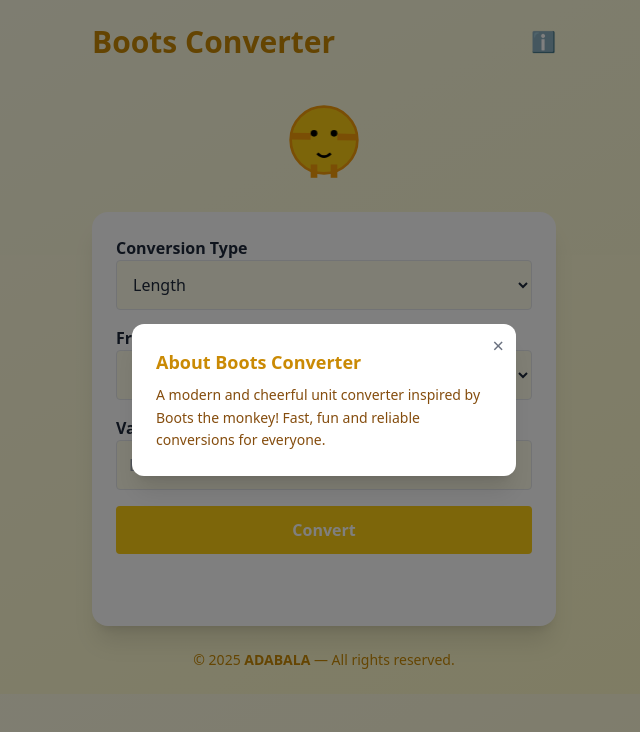
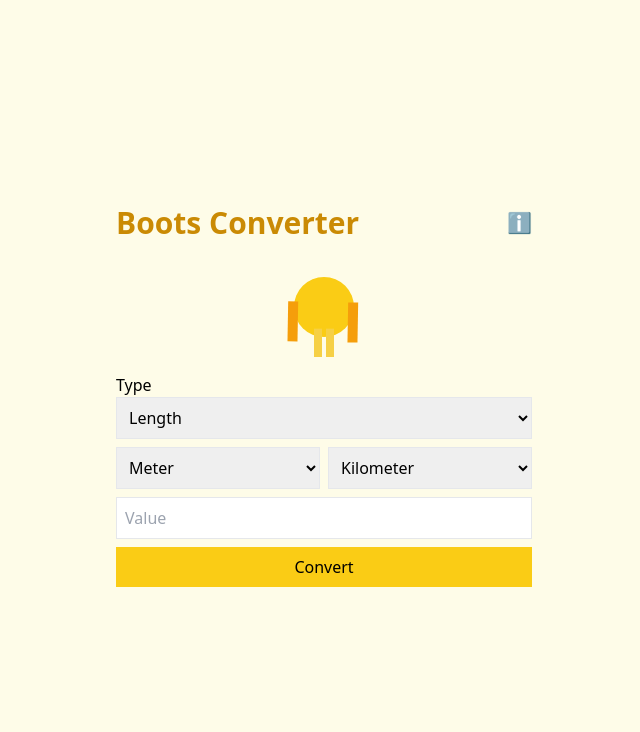
Before and after one commit to adabalap/unit-converter-pwa, a plain HTML site: page index.html in a window 1280 px wide. Both pictures are taken after a click on the button "ℹ️". Shown: the whole page, without its empty margins (316-956 px from the left). Drawn offline with nearby package versions, Linux system fonts and the light colour scheme.

Commit message:
Add files via upload

```diff
--- a/app.js
+++ b/app.js
@@ -1,113 +1,9 @@
-
-
-const bootsQuotes = [
-  "¡Vámonos! Let's convert!",
-  "We did it, we did it!",
-  "Yummy, yummy in my tummy!",
-  "Swiper, no swiping!",
-  "I need my boots!",
-  "A star! A star!"
-];
-
-function displayRandomQuote() {
-  const idx = Math.floor(Math.random() * bootsQuotes.length);
-  const qb = document.getElementById('quoteBox');
-  const qt = document.getElementById('quoteText');
-  qt.textContent = bootsQuotes[idx];
-  qb.classList.remove('hidden');
-  setTimeout(() => qb.classList.add('hidden'), 3000);
-}
-const units = {
-  length: {
-    meter: { name: 'Meter', factor: 1 },
-    kilometer: { name: 'Kilometer', factor: 0.001 },
-    mile: { name: 'Mile', factor: 0.000621371 },
-    inch: { name: 'Inch', factor: 39.3701 }
-  },
-  temperature: {
-    celsius: { name: 'Celsius' },
-    fahrenheit: { name: 'Fahrenheit' },
-    kelvin: { name: 'Kelvin' }
-  },
-  time: {
-    second: { name: 'Second', factor: 1 },
-    minute: { name: 'Minute', factor: 1 / 60 },
-    hour: { name: 'Hour', factor: 1 / 3600 }
-  },
-  mass: {
-    kilogram: { name: 'Kilogram', factor: 1 },
-    gram: { name: 'Gram', factor: 1000 },
-    pound: { name: 'Pound', factor: 2.20462 },
-    ounce: { name: 'Ounce', factor: 35.274 }
-  },
-  volume: {
-    cubicmeter: { name: 'Cubic Meter', factor: 1 },
-    liter: { name: 'Liter', factor: 1000 },
-    milliliter: { name: 'Milliliter', factor: 1000000 },
-    gallon: { name: 'Gallon', factor: 264.172 }
-  }
-};
-
-function populateUnits() {
-  const type = document.getElementById('conversionType').value;
-  const from = document.getElementById('fromUnit');
-  const to = document.getElementById('toUnit');
-  const options = units[type];
-
-  from.innerHTML = '';
-  to.innerHTML = '';
-  for (let key in options) {
-    const fromOption = document.createElement('option');
-    const toOption = document.createElement('option');
-    fromOption.value = toOption.value = key;
-    fromOption.textContent = toOption.textContent = options[key].name;
-    from.appendChild(fromOption);
-    to.appendChild(toOption);
-  }
-  to.selectedIndex = 1;
-}
-
-function convert() {
-  const type = document.getElementById('conversionType').value;
-  const from = document.getElementById('fromUnit').value;
-  const to = document.getElementById('toUnit').value;
-  const value = parseFloat(document.getElementById('inputValue').value);
-  const resultArea = document.getElementById('resultArea');
-
-  if (isNaN(value)) {
-    resultArea.textContent = 'Please enter a valid number.';
-    return;
-  }
-
-  let result;
-  if (type === 'temperature') {
-    if (from === 'celsius') result = to === 'fahrenheit' ? value * 9/5 + 32 : to === 'kelvin' ? value + 273.15 : value;
-    else if (from === 'fahrenheit') result = to === 'celsius' ? (value - 32) * 5/9 : to === 'kelvin' ? (value - 32) * 5/9 + 273.15 : value;
-    else if (from === 'kelvin') result = to === 'celsius' ? value - 273.15 : to === 'fahrenheit' ? (value - 273.15) * 9/5 + 32 : value;
-  } else {
-    result = value / units[type][from].factor * units[type][to].factor;
-  }
-
-  resultArea.textContent = `${value} ${units[type][from].name} = ${result.toFixed(4)} ${units[type][to].name}`;
-  animateBoots();
-  displayRandomQuote();
-}
-
-function animateBoots() {
-  const bootsRun = document.getElementById('bootsRun');
-  const bootsCheer = document.getElementById('bootsCheer');
-  bootsCheer.classList.remove('opacity-0');
-  setTimeout(() => {
-    bootsCheer.classList.add('opacity-0');
-  }, 1500);
-}
-
-function toggleAbout() {
-  const modal = document.getElementById('aboutModal');
-  modal.classList.toggle('hidden');
-  modal.classList.toggle('flex');
-}
-
-document.getElementById('conversionType').addEventListener('change', populateUnits);
-document.getElementById('convertButton').addEventListener('click', convert);
-window.addEventListener('DOMContentLoaded', populateUnits);
+const quotes = ["Swiper, no swiping!","¡Vámonos!","Yummy, yummy in my tummy!","We did it, we did it!"];
+const units={length:{meter:{name:'Meter',factor:1},kilometer:{name:'Kilometer',factor:0.001},mile:{name:'Mile',factor:0.000621371},inch:{name:'Inch',factor:39.3701}},temperature:{celsius:{name:'Celsius'},fahrenheit:{name:'Fahrenheit'},kelvin:{name:'Kelvin'}},area:{sqm:{name:'Sq Meter',factor:1},sqft:{name:'Sq Foot',factor:10.7639}},volume:{liter:{name:'Liter',factor:1},gallon:{name:'Gallon',factor:3.78541}},mass:{kg:{name:'Kilogram',factor:1},g:{name:'Gram',factor:1000}},speed:{mps:{name:'m/s',factor:1},kph:{name:'kph',factor:3.6}},time:{sec:{name:'Second',factor:1},min:{name:'Minute',factor:1/60}},data:{byte:{name:'Byte',factor:1},kb:{name:'KB',factor:0.001}},currency:{usd:{name:'USD',factor:1},eur:{name:'EUR',factor:0.85}},energy:{joule:{name:'Joule',factor:1},cal:{name:'Calorie',factor:0.239}}};
+function populate(){let t=document.getElementById('conversionType').value,f=document.getElementById('fromUnit'),o=document.getElementById('toUnit'),u=units[t];f.innerHTML=o.innerHTML='';for(let k in u){f.innerHTML+=`<option value="${k}">${u[k].name}</option>`;o.innerHTML+=`<option value="${k}">${u[k].name}</option>`;}o.selectedIndex=1;}
+function convert(){let t=document.getElementById('conversionType').value,fv=parseFloat(document.getElementById('inputValue').value),f=document.getElementById('fromUnit').value,o=document.getElementById('toUnit').value,r=document.getElementById('resultArea'),q=document.getElementById('quoteBox');if(isNaN(fv)){r.textContent='Enter number';return;}let res;if(t==='temperature'){res=convertTemp(fv,f,o);}else{res=fv/units[t][f].factor*units[t][o].factor;}r.textContent=`${fv} ${units[t][f].name} = ${res.toFixed(2)} ${units[t][o].name}`;let quote=quotes[Math.floor(Math.random()*quotes.length)];q.textContent=quote;q.classList.remove('hidden');}
+function convertTemp(v,f,o){let c=f==='celsius'?v:f==='fahrenheit'?(v-32)*5/9:v-273.15;return o==='celsius'?c:o==='fahrenheit'?c*9/5+32:c+273.15;}
+function toggleAbout(){alert('Boots Converter - Fun unit conversions with Boots!');}
+document.getElementById('conversionType').addEventListener('change',populate);
+document.getElementById('convertButton').addEventListener('click',convert);
+window.onload=populate;
--- a/index.html
+++ b/index.html
@@ -1,118 +1,62 @@
-
 <!DOCTYPE html>
 <html lang="en">
 <head>
-  <meta charset="UTF-8" />
+  <meta charset="UTF-8"/>
   <meta name="viewport" content="width=device-width, initial-scale=1.0"/>
   <title>Boots Converter</title>
-  <link rel="manifest" href="manifest.json" />
-  <meta name="theme-color" content="#facc15"/>
+  <link rel="manifest" href="manifest.json"/>
   <script src="https://cdn.tailwindcss.com"></script>
   <style>
-    @keyframes run {
-      0% { transform: translateX(-100px); opacity: 0; }
-      100% { transform: translateX(0); opacity: 1; }
-    }
-    @keyframes jump {
-      0%, 100% { transform: translateY(0); }
-      50% { transform: translateY(-15px); }
-    }
-    .animate-run { animation: run 0.6s ease-out forwards; }
-    .animate-jump { animation: jump 1s infinite; }
+    .arm { transform-origin: 50% 0%; animation: wave 1s infinite ease-in-out; }
+    .leg { transform-origin: 50% 100%; animation: jump 0.6s infinite ease-in-out; }
+    @keyframes wave { 0%,100%{transform: rotate(0deg);} 50%{transform: rotate(20deg);} }
+    @keyframes jump { 0%,100%{transform: translateY(0);} 50%{transform: translateY(-10px);} }
   </style>
 </head>
-<body class="bg-gradient-to-br from-yellow-50 to-yellow-100 font-sans text-slate-800">
-  <main class="max-w-lg mx-auto p-6">
-    <header class="flex justify-between items-center mb-6">
-      <h1 class="text-3xl font-extrabold text-yellow-600">Boots Converter</h1>
-      <button onclick="toggleAbout()" title="About" class="text-xl text-yellow-700">ℹ️</button>
-    </header>
-
-    <div class="relative flex justify-center items-center mb-4 h-28">
-<svg id="bootsSVG" xmlns="http://www.w3.org/2000/svg" viewBox="0 0 120 120" class="w-20 h-20">
-  <style>
-    .arm { transform-origin: 50% 50%; animation: wave 1s ease-in-out infinite; }
-    .leg { transform-origin: 50% 50%; animation: jump 0.6s ease-in-out infinite; }
-    @keyframes wave {
-      0%,100% { transform: rotate(0deg); }
-      50% { transform: rotate(20deg); }
-    }
-    @keyframes jump {
-      0%,100% { transform: translateY(0); }
-      50% { transform: translateY(-10px); }
-    }
-  </style>
+<body class="bg-yellow-50 font-sans min-h-screen flex items-center justify-center">
+  <div class="w-full max-w-md p-4">
+    <div class="flex justify-between items-center">
+      <h1 class="text-3xl font-bold text-yellow-600">Boots Converter</h1>
+      <button onclick="toggleAbout()" class="text-xl">ℹ️</button>
+    </div>
+    <div class="my-4 flex justify-center">
+      <svg id="bootsSVG" width="100" height="100" viewBox="0 0 100 100">
         <!-- Body -->
-  <circle cx="60" cy="60" r="50" fill="#facc15" stroke="#f59e0b" stroke-width="4"/>
+        <circle cx="50" cy="50" r="30" fill="#facc15"/>
         <!-- Left arm -->
-  <rect x="10" y="50" width="30" height="10" fill="#f59e0b" class="arm"/>
+        <rect x="15" y="45" width="10" height="40" fill="#f59e0b" class="arm"/>
         <!-- Right arm -->
-  <rect x="80" y="50" width="30" height="10" fill="#f59e0b" class="arm"/>
+        <rect x="75" y="45" width="10" height="40" fill="#f59e0b" class="arm"/>
         <!-- Left leg -->
-  <rect x="40" y="100" width="10" height="20" fill="#f59e0b" class="leg"/>
+        <rect x="40" y="75" width="8" height="35" fill="#f6d045" class="leg"/>
         <!-- Right leg -->
-  <rect x="70" y="100" width="10" height="20" fill="#f59e0b" class="leg"/>
-  <!-- Face -->
-  <circle cx="45" cy="50" r="5" fill="#000"/>
-  <circle cx="75" cy="50" r="5" fill="#000"/>
-  <path d="M50 80 Q60 90 70 80" stroke="#000" stroke-width="4" fill="none"/>
+        <rect x="52" y="75" width="8" height="35" fill="#f6d045" class="leg"/>
       </svg>
     </div>
-
-    <section class="bg-white shadow-xl rounded-2xl p-6 space-y-4">
     <div>
-        <label class="font-semibold">Conversion Type</label>
-        <select id="conversionType" class="w-full border rounded p-3 bg-yellow-50">
+      <label>Type</label>
+      <select id="conversionType" class="w-full p-2 border">
         <option value="length">Length</option>
         <option value="temperature">Temperature</option>
+        <option value="area">Area</option>
+        <option value="volume">Volume</option>
+        <option value="mass">Mass</option>
+        <option value="speed">Speed</option>
         <option value="time">Time</option>
-          <option value="mass">Mass</option>
-          <option value="volume">Volume</option>
+        <option value="data">Digital</option>
+        <option value="currency">Currency</option>
+        <option value="energy">Energy</option>
       </select>
     </div>
-
-      <div class="flex gap-4">
-        <div class="flex-1">
-          <label class="font-semibold">From</label>
-          <select id="fromUnit" class="w-full border rounded p-3 bg-yellow-50"></select>
+    <div class="flex space-x-2 my-2">
+      <select id="fromUnit" class="flex-1 p-2 border"></select>
+      <select id="toUnit" class="flex-1 p-2 border"></select>
     </div>
-        <div class="flex-1">
-          <label class="font-semibold">To</label>
-          <select id="toUnit" class="w-full border rounded p-3 bg-yellow-50"></select>
+    <input id="inputValue" type="number" placeholder="Value" class="w-full p-2 border"/>
+    <button id="convertButton" class="w-full bg-yellow-400 py-2 mt-2">Convert</button>
+    <div id="resultArea" class="text-center mt-2 font-bold"></div>
+    <div id="quoteBox" class="text-center italic mt-2 hidden"></div>
   </div>
-      </div>
-
-      <div>
-        <label class="font-semibold">Value</label>
-        <input type="number" id="inputValue" placeholder="Enter value" class="w-full border rounded p-3 bg-yellow-50"/>
-      </div>
-
-      <button id="convertButton" class="w-full bg-yellow-400 hover:bg-yellow-500 text-white font-bold py-3 px-6 rounded">
-        Convert
-      </button>
-
-      <div id="resultArea" class="text-center text-lg font-semibold text-yellow-700 mt-4 min-h-[2rem]"></div>
-<div id="quoteBox" class="mt-4 p-3 bg-yellow-100 border-l-4 border-yellow-500 text-yellow-700 italic rounded hidden">
-  <p id="quoteText"></p>
-</div>
-
-    </section>
-
-    <footer class="text-center text-sm text-yellow-600 mt-6">
-      &copy; 2025 <strong>ADABALA</strong> — All rights reserved.
-    </footer>
-  </main>
-
-  <div id="aboutModal" class="fixed inset-0 bg-black bg-opacity-50 hidden items-center justify-center z-50">
-    <div class="bg-white rounded-xl p-6 max-w-sm w-full shadow-xl text-yellow-800 relative animate-fadeIn">
-      <button onclick="toggleAbout()" class="absolute top-2 right-3 text-gray-500 hover:text-red-500 text-xl">&times;</button>
-      <h2 class="text-lg font-bold text-yellow-600 mb-2">About Boots Converter</h2>
-      <p class="text-sm leading-relaxed">
-        A modern and cheerful unit converter inspired by Boots the monkey! Fast, fun and reliable conversions for everyone.
-      </p>
-    </div>
-  </div>
-
   <script src="app.js"></script>
 </body>
 </html>
--- a/sw.js
+++ b/sw.js
@@ -1,131 +1 @@
-// Define a unique name for the cache
-const CACHE_NAME = 'unit-converter-boots-v2'; // Increment version if you change cached files
-
-// List of essential files (app shell) to cache immediately upon installation
-const urlsToCache = [
-  '/',                // Cache the root URL (often serves index.html)
-  '/index.html',      // Explicitly cache the main HTML file
-  '/manifest.json',   // Cache the PWA manifest
-  // External resources (CDNs) - caching these can improve offline performance
-  'https://cdn.tailwindcss.com',
-  'https://fonts.googleapis.com/css2?family=Inter:wght@400;500;600;700&display=swap',
-  // '/style.css',    // Add your own CSS file if you create one
-  // '/script.js',    // Add your own JS file if you create one
-  // IMPORTANT: Add paths to your actual icon files here after creating them!
-  // e.g., '/icons/icon-192x192.png',
-  //       '/icons/icon-512x512.png'
-];
-
-// --- Service Worker Installation ---
-self.addEventListener('install', event => {
-  console.log('Service Worker: Installing...');
-  // Perform install steps: open cache and add app shell files
-  event.waitUntil( // Ensures installation doesn't complete until caching is done
-    caches.open(CACHE_NAME)
-      .then(cache => {
-        console.log('Service Worker: Caching app shell files...');
-        // Add all specified URLs to the cache.
-        // `addAll` is atomic: if one file fails, the whole operation fails.
-        return cache.addAll(urlsToCache).catch(error => {
-            // Log detailed error if caching fails
-            console.error('Service Worker: Failed to cache app shell files during install.', error);
-            // Optional: Attempt to cache individually if addAll fails (less reliable)
-            // urlsToCache.forEach(url => {
-            //     cache.add(url).catch(err => console.warn(`Failed to cache ${url}:`, err));
-            // });
-            // Re-throw the error to ensure the install fails if critical assets aren't cached
-            throw error;
-        });
-      })
-      .then(() => {
-        console.log('Service Worker: Install complete. Activating immediately.');
-        // Force the waiting service worker to become the active service worker.
-        // This ensures the latest SW takes control without waiting for page navigations.
-        return self.skipWaiting();
-      })
-  );
-});
-
-// --- Service Worker Activation ---
-self.addEventListener('activate', event => {
-  console.log('Service Worker: Activating...');
-  // Define a whitelist of cache names to keep (only the current one)
-  const cacheWhitelist = [CACHE_NAME];
-  event.waitUntil( // Ensures activation doesn't complete until old caches are removed
-    caches.keys().then(cacheNames => {
-      // Map over all cache names found
-      return Promise.all(
-        cacheNames.map(cacheName => {
-          // If a cache name is not in the whitelist, delete it
-          if (cacheWhitelist.indexOf(cacheName) === -1) {
-            console.log('Service Worker: Deleting old cache:', cacheName);
-            return caches.delete(cacheName);
-          }
-        })
-      );
-    }).then(() => {
-        console.log('Service Worker: Activation complete. Claiming clients.');
-        // Take control of currently open pages/clients immediately.
-        // This ensures pages loaded before activation are controlled by the new SW.
-        return self.clients.claim();
-    })
-  );
-});
-
-// --- Service Worker Fetch Event ---
-// Intercepts network requests made by the page
-self.addEventListener('fetch', event => {
-  // console.log('Service Worker: Fetching - ', event.request.url); // Uncomment for debugging fetches
-
-  // Use a "Cache falling back to Network" strategy:
-  // 1. Try to find the response in the cache.
-  // 2. If found, return the cached response.
-  // 3. If not found, fetch from the network.
-  // 4. (Optional) Cache the fetched response for future offline use.
-  event.respondWith(
-    caches.match(event.request) // Check if the request exists in the cache
-      .then(cachedResponse => {
-        // Cache hit - return the cached response
-        if (cachedResponse) {
-          // console.log('Service Worker: Serving from cache -', event.request.url); // Debug log
-          return cachedResponse;
-        }
-
-        // Cache miss - fetch from the network
-        // console.log('Service Worker: Fetching from network -', event.request.url); // Debug log
-        return fetch(event.request).then(
-          networkResponse => {
-            // Check if we received a valid response from the network
-            // Note: Basic responses are same-origin. Opaque are cross-origin (like CDN)
-            if (!networkResponse || networkResponse.status !== 200 || networkResponse.type === 'error') {
-              // Don't cache invalid responses
-              return networkResponse;
-            }
-
-            // OPTIONAL: Cache dynamically fetched resources
-            // Be cautious about caching everything, especially large files or API responses
-            // that change frequently. Only cache if it makes sense for offline use.
-            /*
-            // Clone the response because it's a stream and can only be consumed once.
-            // One stream goes to the browser, the other to the cache.
-            const responseToCache = networkResponse.clone();
-            caches.open(CACHE_NAME)
-              .then(cache => {
-                // console.log('Service Worker: Caching new resource -', event.request.url); // Debug log
-                cache.put(event.request, responseToCache);
-              });
-            */
-
-            // Return the network response to the browser
-            return networkResponse;
-          }
-        ).catch(error => {
-            // Handle fetch errors (e.g., network offline)
-            console.error('Service Worker: Fetch failed; returning offline fallback or error -', error);
-            // Optional: Return a custom offline fallback page if the request fails
-            // For example: return caches.match('/offline.html');
-            // Or just let the browser handle the error
-        });
-      })
-  );
-});
+self.addEventListener('install',e=>{e.waitUntil(caches.open('cache').then(c=>c.addAll(['.','index.html','app.js'])));});self.addEventListener('fetch',e=>{e.respondWith(caches.match(e.request).then(r=>r||fetch(e.request)));});
```
Also changed, not shown: manifest.json. Lines whose indentation alone changed are shown as unchanged.
